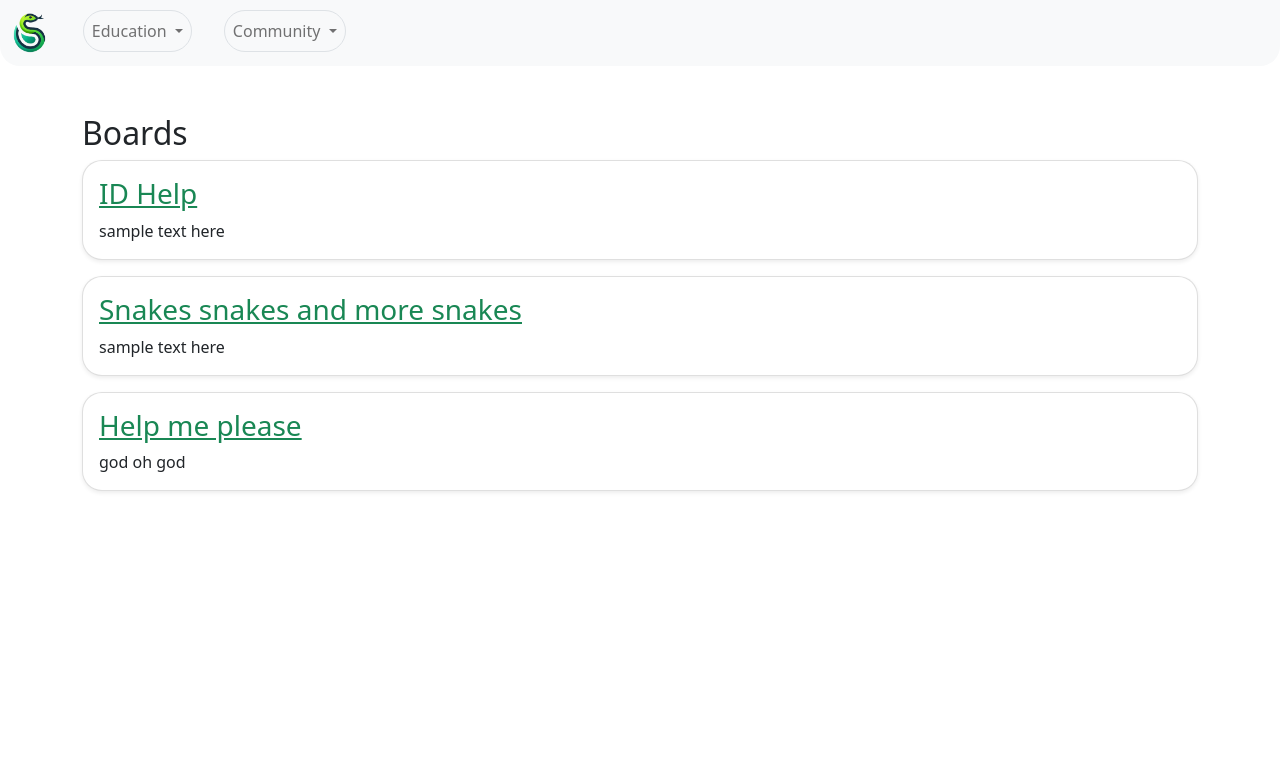
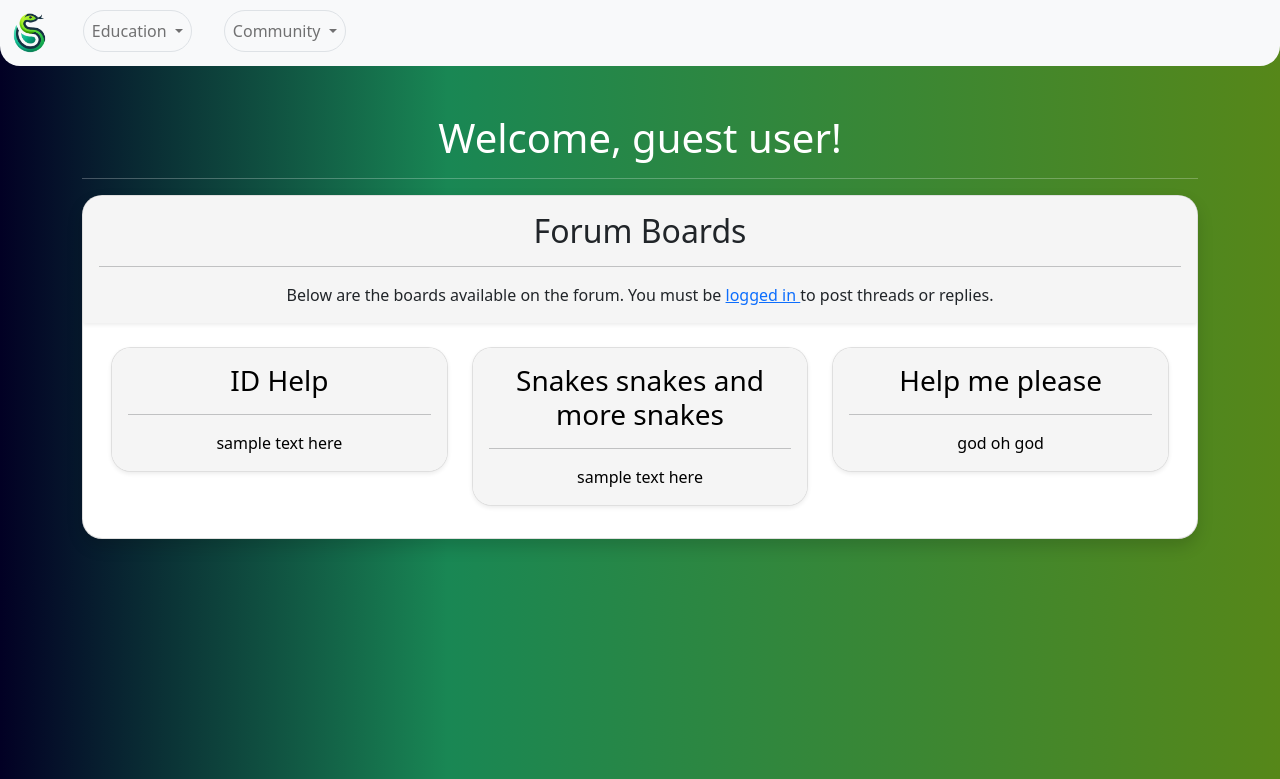
Before and after one commit to ReverendSafari/SerpentSpotProject, a Django app: page /forum/ in a window 1280 px wide. Shown: the top 779 px of the page. Run offline with Django 5.2, Linux system fonts and the light colour scheme; data comes from the database, SQL or seed files in the repository.

Commit message:
styling changes addressed in feature meeting
+Foundations for new board setup
+ removed links from hover cards they are ALL now just clickable because duh
+ leaderboard icon on profile if applicable
+background for homepage and boards page. MORE TO COME

```diff
--- a/Forum/templates/board_threads.html
+++ b/Forum/templates/board_threads.html
@@ -80,6 +80,7 @@
         transition: height 0.5s ease, opacity 0.5s ease; /* Smooth transitions for height and opacity */
 
     }
+
 </style>
 
 <!-- Back to Home Button -->
--- a/Forum/templates/home.html
+++ b/Forum/templates/home.html
@@ -1,17 +1,63 @@
 {% extends 'base.html' %}
 
-{% block title %}Home - My Forum{% endblock %}
+{% block title %}Forum{% endblock %}
 
 {% block content %}
-<h2>Boards</h2>
-<div class="boards">
-   {% for board in boards %}
-   <div class="card mb-3 shadow-sm"  style="border-radius: 20px; overflow: hidden;">
-      <div class="card-body">
-         <h3 class="card-title"><a href="{% url 'board_threads' board.id %}" class="link-success">{{ board.name }}</a></h3>
-         <p class="card-text">{{ board.description }}</p>
+
+<style>
+   body {
+      background: rgb(2,0,36);
+      background: -webkit-linear-gradient(0deg, rgba(2,0,36,1) 0%, rgba(25,135,84,1) 35%, rgba(86,135,25,1) 100%);
+   }
+   a.text-decoration-none {
+      color: inherit; /* This ensures the link inherits the text color from its parent, avoiding the default blue. */
+      text-decoration: none; /* Removes underline from the link */
+   }
+
+   a.text-decoration-none:hover {
+      text-decoration: none; /* Keeps underline off on hover */
+      opacity: 0.9; /* Optional: Adds a slight interaction effect on hover */
+   }
+   .board:hover{
+      transform: scale(1.02); /* Scale up on hover */
+      transition: 0.3s; /* Smooth transition */
+   }
+</style>
+
+{% if user.is_authenticated %}
+   <h1 style="text-align: center; color: white;">Welcome back, {{request.user.username}}</h1>
+{% else %}
+   <h1 style="text-align: center; color: white;">Welcome, guest user!</h1>
+{% endif %}
+<hr style="color: white;">
+
+<div class="card shadow mb-5" style="border-radius: 20px; overflow: hidden;">
+   <div class="card-body shadow-sm" style="background-color: whitesmoke;">
+      <h2 class="card-title" style="text-align: center;">Forum Boards</h2>
+      <hr>
+      {% if request.user.is_authenticated %}
+         <p class="card-text" style="text-align: center;">Below are the boards available on the forum. Click on a board to view its threads.</p>
+      {% else %}
+         <p class="card-text" style="text-align: center;">Below are the boards available on the forum. You must be <a href="{% url 'login' %}">logged in </a> to post threads or replies.</p>
+      {% endif %}
+   </div>
+   <div class="boards mt-4 mb-3">
+      <div class="row mx-3">
+         {% for board in boards %}
+            <div class="col-md-4">
+               <!-- Make the whole card a link -->
+               <a href="{% url 'board_threads' board.id %}" class="text-decoration-none">
+                  <div class="card mb-3 shadow-sm board" style="border-radius: 20px; overflow: hidden;">
+                     <div class="card-body" style="background-color: whitesmoke;">
+                        <h3 class="card-title" style="text-align: center; color: black;">{{ board.name }}</h3>
+                        <hr>
+                        <p class="card-text" style="text-align: center; color: black;">{{ board.description }}</p>
+                     </div>
+                  </div>
+               </a>
+            </div>
+         {% endfor %}
       </div>
    </div>
-   {% endfor %}
 </div>
 {% endblock %}
--- a/UserAuth/templates/base.html
+++ b/UserAuth/templates/base.html
@@ -32,6 +32,17 @@
         .logout:hover {
             background-color: rgb(255, 92, 92);
         }
+
+        /* No underline on links for clickable cards */
+        a.text-decoration-none {
+            color: inherit; /* Inherits the color from the parent element */
+            text-decoration: none; /* No underline */
+        }
+
+        a.text-decoration-none:hover {
+            text-decoration: none; /* Keeps the link without underline on hover */
+            background-color: #f8f9fa; /* Light background color on hover, adjust as needed */
+        }
     </style>
 
     {% load static %}
@@ -57,7 +68,6 @@
                             </a>
                             <ul class="dropdown-menu mx-3 mb-3" aria-labelledby="navbarDropdownMenuLink" style="border-radius: 20px; overflow: hidden;">
                                 <li><a class="dropdown-item" href="{% url 'education_view' %}">Educator</a></li>
-                                <li><a class="dropdown-item" href="#">ID game</a></li>
                                 <li><a class="dropdown-item" href="{% url 'id_view' %}">Species</a></li>
                             </ul>
                         </li>
@@ -112,5 +122,6 @@
         <!-- Bootstrap and popperJS to be passed through extension -->
         <script src="https://cdn.jsdelivr.net/npm/@popperjs/core@2.9.2/dist/umd/popper.min.js" integrity="sha384-IQsoLXl5PILFhosVNubq5LC7Qb9DXgDA9i+tQ8Zj3iwWAwPtgFTxbJ8NT4GN1R8p" crossorigin="anonymous"></script>
         <script src="https://cdn.jsdelivr.net/npm/bootstrap@5.0.2/dist/js/bootstrap.min.js" integrity="sha384-cVKIPhGWiC2Al4u+LWgxfKTRIcfu0JTxR+EQDz/bgldoEyl4H0zUF0QKbrJ0EcQF" crossorigin="anonymous"></script>
+        <link href="https://cdnjs.cloudflare.com/ajax/libs/bootstrap-icons/1.8.1/bootstrap-icons.css" rel="stylesheet">
     </body>
 </html>
```
Also changed, not shown: Home/templates/homepage.html (+16 -6 lines), Leaderboard/templates/leaderboard.html (+14 -40 lines), UserAuth/templates/profile.html (+26 -6 lines), UserAuth/static/leaderboard.svg (added), media/observation_pics/Regina_septemvittataPCCA20060513-3674B_2OX4Qmg.jpg (added), media/observation_pics/kingsnake_sinaloan_milk_snake_2FlnXyh.jpg (added), media/observation_pics/kingsnake_sinaloan_milk_snake_9ksFbN8.jpg (added), media/observation_pics/kingsnake_sinaloan_milk_snake_BxujyZh.jpg (added), media/observation_pics/kingsnake_sinaloan_milk_snake_MFAGjUc.jpg (added), media/observation_pics/kingsnake_sinaloan_milk_snake_RthlORZ.jpg (added), media/observation_pics/rough-green-snake_eN3GLq3.webp (added), media/profile_pics/ck_photo.jpg (added), media/profile_pics/ck_photo_CQgH2U5.jpg (added), media/profile_pics/snakepanel.webp (added).
